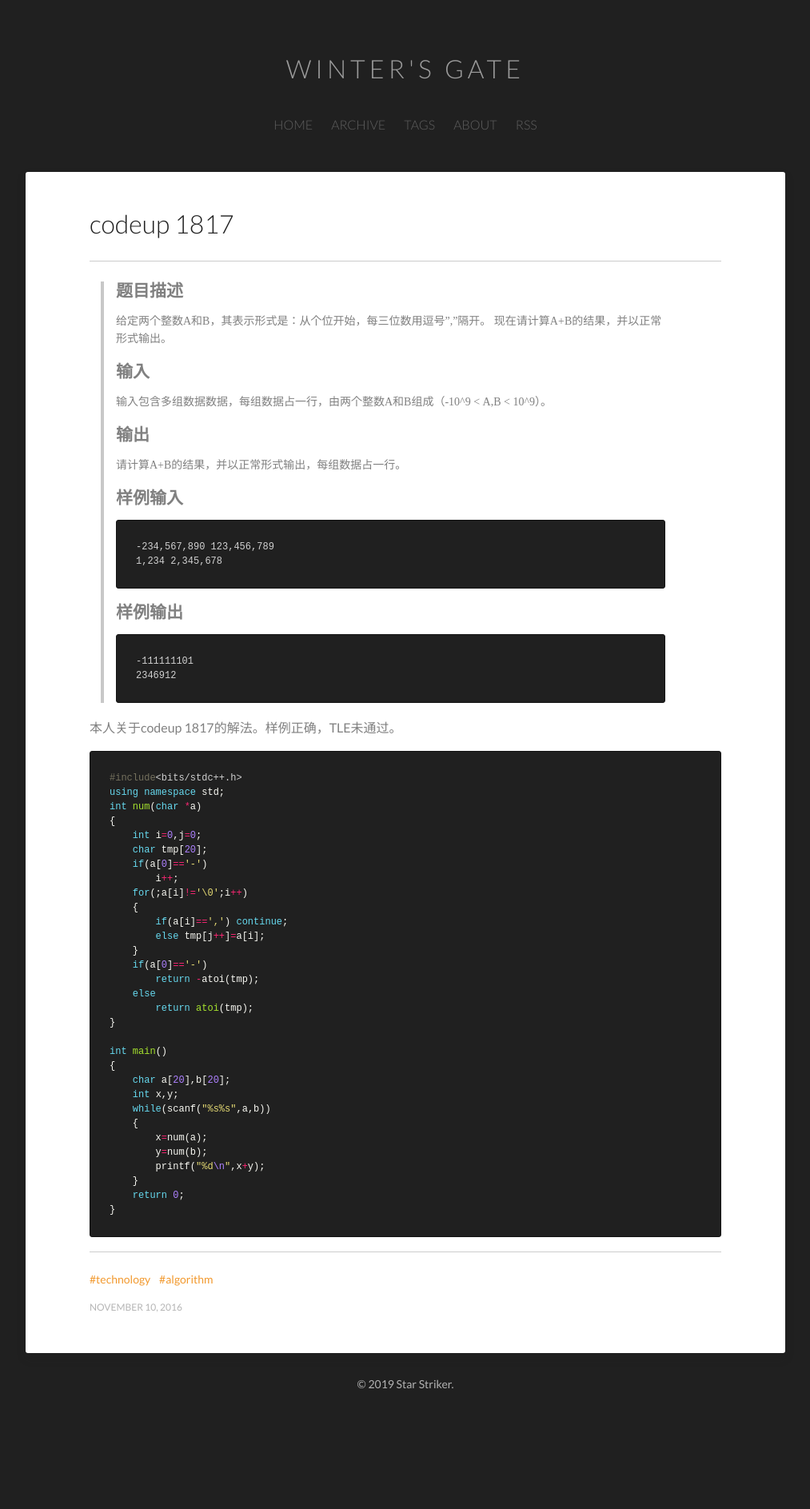
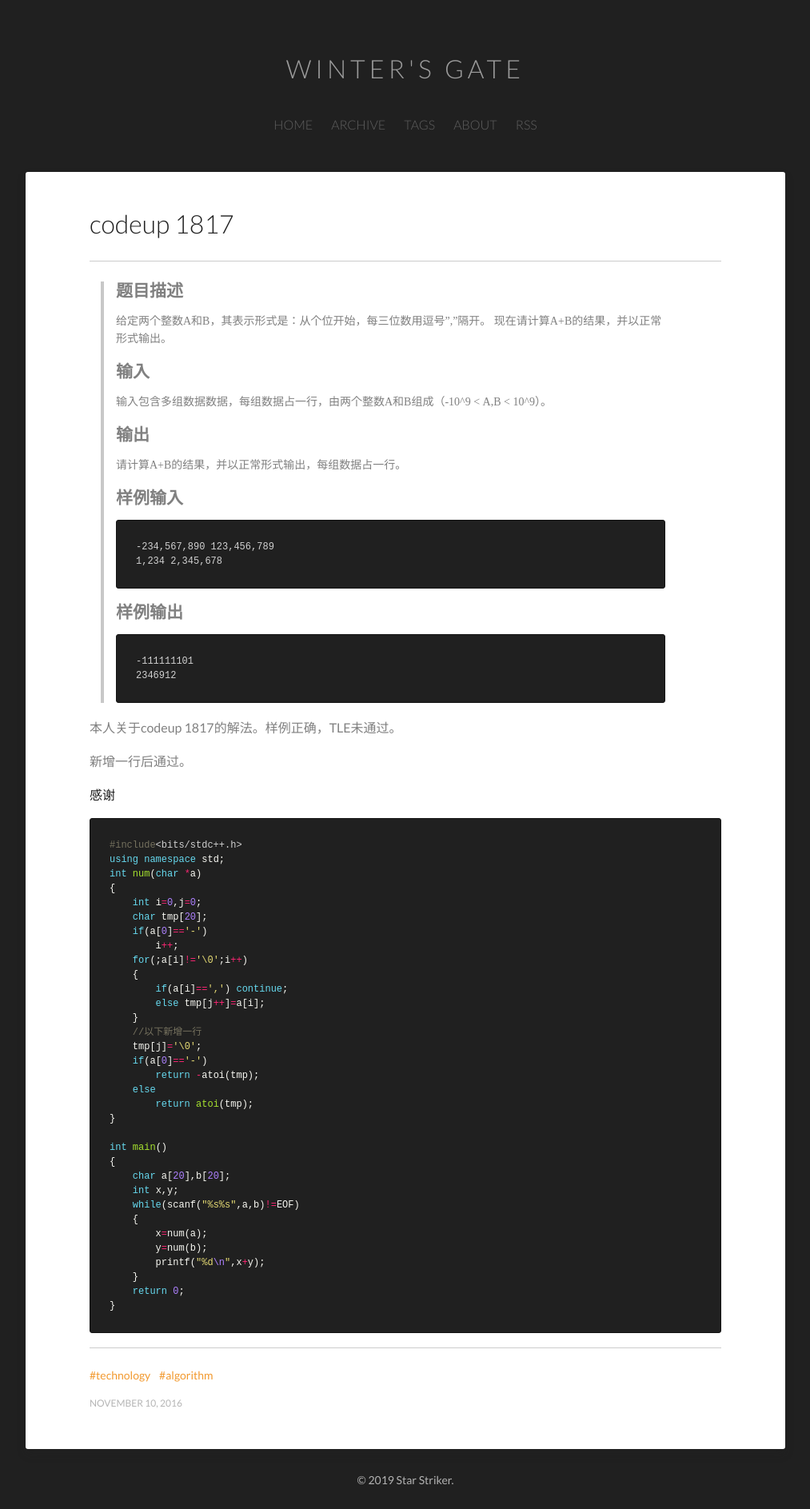
Before and after one commit to Star-Striker/Star-Striker.github.io, a Jekyll site: the page built from _posts/2019-10-12-codeup-1817.md, in a window 1280 px wide. Shown: the whole page at 80% size, without its empty margins (133-1146 px from the left). Built offline with Jekyll 4.4.1, drawn with Linux system fonts in a browser that asks for light colours; before the commit the page ends 1767 px from its top, so only the background shows below that.

Commit message:
Update 2019-10-12-codeup-1817.md

````diff
--- a/_posts/2019-10-12-codeup-1817.md
+++ b/_posts/2019-10-12-codeup-1817.md
@@ -35,6 +35,10 @@ date-string: NOVEMBER 10, 2016
 
 本人关于codeup 1817的解法。样例正确，TLE未通过。
 
+新增一行后通过。
+
+<a href="https://jiang704.github.io/">感谢</a>
+
 ``` c++
 #include<bits/stdc++.h>
 using namespace std;
@@ -49,6 +53,8 @@ int num(char *a)
         if(a[i]==',') continue;
         else tmp[j++]=a[i];
     }
+    //以下新增一行
+    tmp[j]='\0';
     if(a[0]=='-')
         return -atoi(tmp);
     else
@@ -59,7 +65,7 @@ int main()
 {
     char a[20],b[20];
     int x,y;
-    while(scanf("%s%s",a,b))
+    while(scanf("%s%s",a,b)!=EOF)
     {
         x=num(a);
         y=num(b);
````
